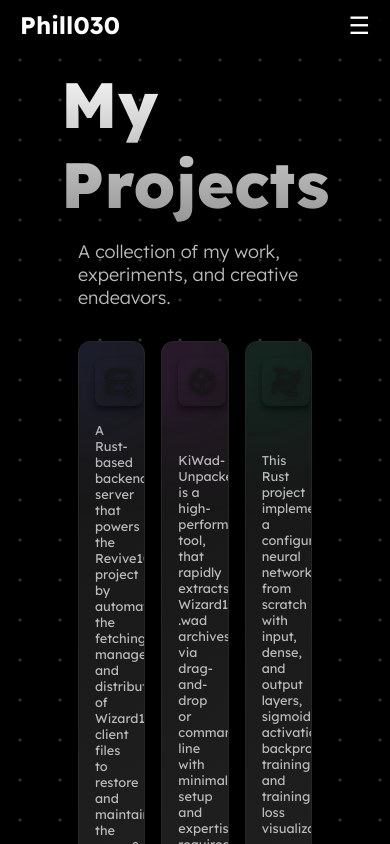
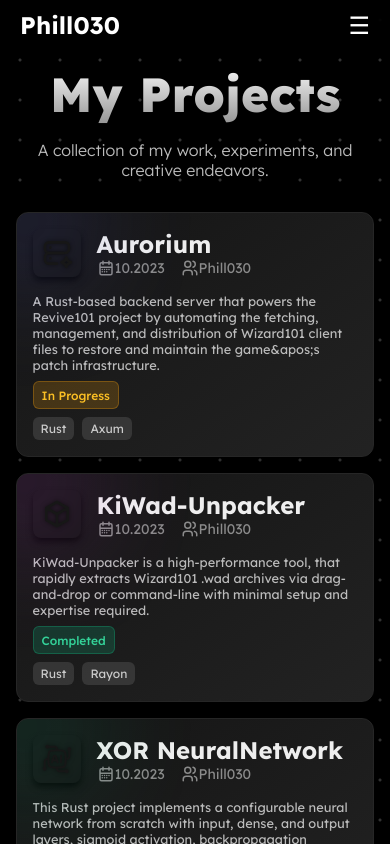
Before and after one commit to Phill030/website, a Next.js app: page /projects in a window 390 px wide. Shown: the top 844 px of the page. Built offline with nearby package versions, Linux system fonts and the light colour scheme.

Commit message:
fix: incorrectly displayed on mobile and smaller devices

```diff
--- a/src/app/projects/page.module.scss
+++ b/src/app/projects/page.module.scss
@@ -30,7 +30,7 @@
       align-items: center;
 
       width: 100%;
-      height: 100svh;
+      min-height: 100svh;
 
       .pageTitle {
         font-size: 4rem;
@@ -64,3 +64,40 @@
     }
   }
 }
+
+@media (max-width: 1467px) {
+  .page main {
+    padding: 0 10%;
+  }
+}
+
+@media (max-width: 1100px) {
+  .page main {
+    padding: 0 5%;
+  }
+
+  .page main .fullscreenHero .projectsContainer {
+    grid-template-columns: repeat(2, 1fr);
+  }
+}
+
+@media (max-width: 700px) {
+  .page main {
+    padding: 0 4%;
+
+    .fullscreenHero {
+      .pageTitle {
+        font-size: 3rem;
+      }
+      .pageDescription {
+        font-size: 1rem;
+        text-align: center;
+        max-width: 100%;
+      }
+    }
+  }
+
+  .page main .fullscreenHero .projectsContainer {
+    grid-template-columns: 1fr;
+  }
+}
```
